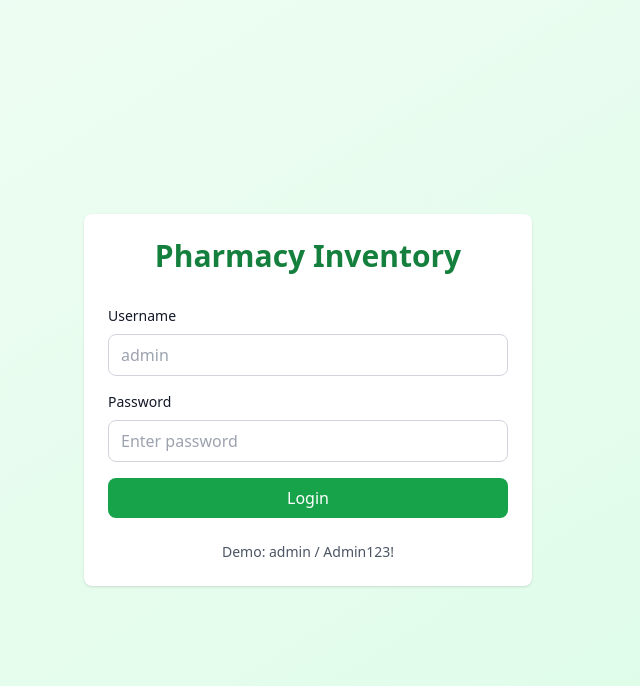
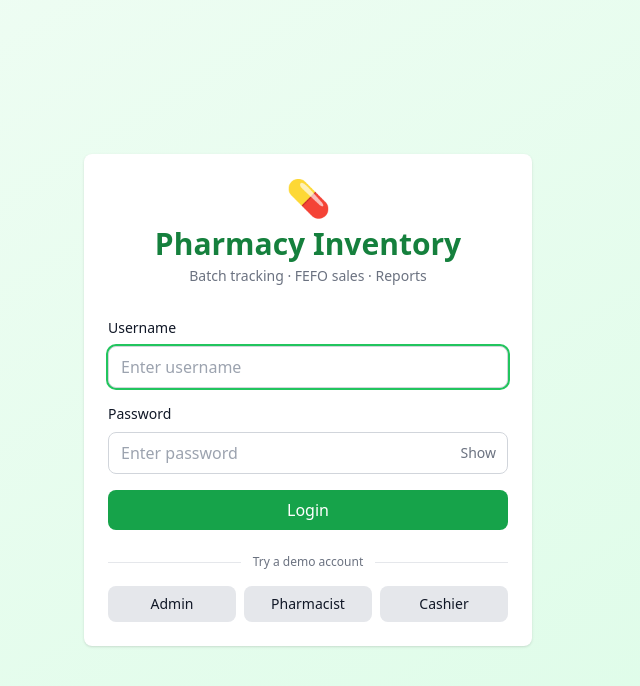
Before and after one commit to andresvm18/pharmacy-inventory, a React (Vite) app in the folder client/: page /login in a window 1280 px wide. Shown: the top 686 px of the page, without its empty margins (332-972 px from the left). Built offline with nearby package versions, Linux system fonts and the light colour scheme; the HTML template or start-up script is replaced by a standard one.

Commit message:
feat(login): add demo account buttons, show/hide password, and autofocus

```diff
--- a/client/src/pages/Login.jsx
+++ b/client/src/pages/Login.jsx
@@ -1,63 +1,101 @@
 import { useState } from 'react';
 import { useNavigate } from 'react-router-dom';
+import { toast } from 'sonner';
 import { useAuth } from '../hooks/useAuth';
+
+const DEMO_USERS = [
+  { username: 'admin', password: 'Admin123!', role: 'Admin' },
+  { username: 'farmacia', password: 'Pharma123!', role: 'Pharmacist' },
+  { username: 'caja', password: 'Cashier123!', role: 'Cashier' },
+];
 
 export default function Login() {
   const [username, setUsername] = useState('');
   const [password, setPassword] = useState('');
-  const [error, setError] = useState('');
+  const [showPassword, setShowPassword] = useState(false);
   const [loading, setLoading] = useState(false);
   const { login } = useAuth();
   const navigate = useNavigate();
 
-  const handleSubmit = async (e) => {
-    e.preventDefault();
-    setError('');
+  const doLogin = async (user, pass) => {
     setLoading(true);
-
     try {
-      await login(username, password);
+      await login(user, pass);
       navigate('/dashboard');
     } catch (err) {
-      setError(err.response?.data?.message || 'Login failed');
+      toast.error(err.response?.data?.message || 'Invalid username or password');
     } finally {
       setLoading(false);
     }
   };
 
+  const handleSubmit = (e) => {
+    e.preventDefault();
+    doLogin(username, password);
+  };
+
+  const handleDemoLogin = (demo) => {
+    setUsername(demo.username);
+    setPassword(demo.password);
+    doLogin(demo.username, demo.password);
+  };
+
   return (
-    <div className="min-h-screen bg-gradient-to-br from-pharmacy-50 to-pharmacy-100 flex items-center justify-center">
+    <div className="min-h-screen bg-gradient-to-br from-pharmacy-50 to-pharmacy-100 flex items-center justify-center p-4">
       <div className="card w-full max-w-md">
-        <h1 className="text-3xl font-bold text-center mb-8 text-pharmacy-700">
+        <div className="text-center mb-8">
+          <div className="text-4xl mb-2">💊</div>
+          <h1 className="text-3xl font-bold text-pharmacy-700">
             Pharmacy Inventory
           </h1>
+          <p className="text-sm text-gray-500 mt-1">
+            Batch tracking · FEFO sales · Reports
+          </p>
+        </div>
 
         <form onSubmit={handleSubmit} className="space-y-4">
           <div>
-            <label className="block text-sm font-medium mb-2">Username</label>
+            <label htmlFor="username" className="block text-sm font-medium mb-2">
+              Username
+            </label>
             <input
+              id="username"
               type="text"
               value={username}
               onChange={(e) => setUsername(e.target.value)}
               className="input-field"
-              placeholder="admin"
+              placeholder="Enter username"
+              autoFocus
+              autoComplete="username"
               required
             />
           </div>
 
           <div>
-            <label className="block text-sm font-medium mb-2">Password</label>
+            <label htmlFor="password" className="block text-sm font-medium mb-2">
+              Password
+            </label>
+            <div className="relative">
               <input
-              type="password"
+                id="password"
+                type={showPassword ? 'text' : 'password'}
                 value={password}
                 onChange={(e) => setPassword(e.target.value)}
-              className="input-field"
+                className="input-field pr-16"
                 placeholder="Enter password"
+                autoComplete="current-password"
                 required
               />
+              <button
+                type="button"
+                onClick={() => setShowPassword(!showPassword)}
+                className="absolute right-3 top-1/2 -translate-y-1/2 text-sm text-gray-500 hover:text-gray-700"
+                aria-label={showPassword ? 'Hide password' : 'Show password'}
+              >
+                {showPassword ? 'Hide' : 'Show'}
+              </button>
             </div>
-
-          {error && <p className="text-red-600 text-sm">{error}</p>}
+          </div>
 
           <button
             type="submit"
@@ -68,9 +106,32 @@ export default function Login() {
           </button>
         </form>
 
-        <p className="text-center text-sm text-gray-600 mt-6">
-          Demo: admin / Admin123!
-        </p>
+        {/* Demo accounts */}
+        <div className="mt-6">
+          <div className="relative mb-4">
+            <div className="absolute inset-0 flex items-center">
+              <div className="w-full border-t border-gray-200"></div>
+            </div>
+            <div className="relative flex justify-center text-xs">
+              <span className="bg-white px-3 text-gray-500">
+                Try a demo account
+              </span>
+            </div>
+          </div>
+
+          <div className="grid grid-cols-3 gap-2">
+            {DEMO_USERS.map((demo) => (
+              <button
+                key={demo.username}
+                onClick={() => handleDemoLogin(demo)}
+                disabled={loading}
+                className="btn-secondary text-sm py-2 disabled:opacity-50"
+              >
+                {demo.role}
+              </button>
+            ))}
+          </div>
+        </div>
       </div>
     </div>
   );
```
Lines whose indentation alone changed are shown as unchanged.
